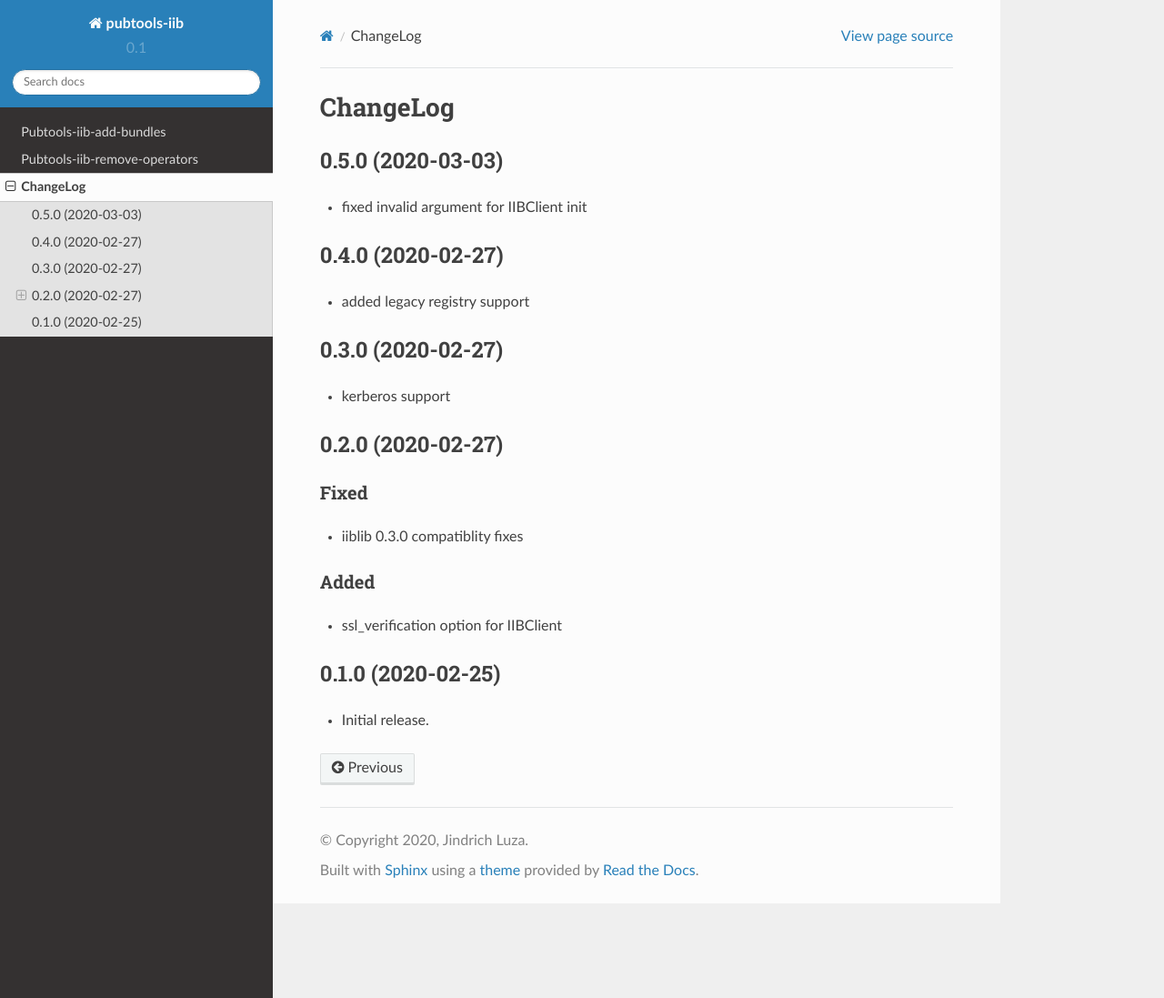
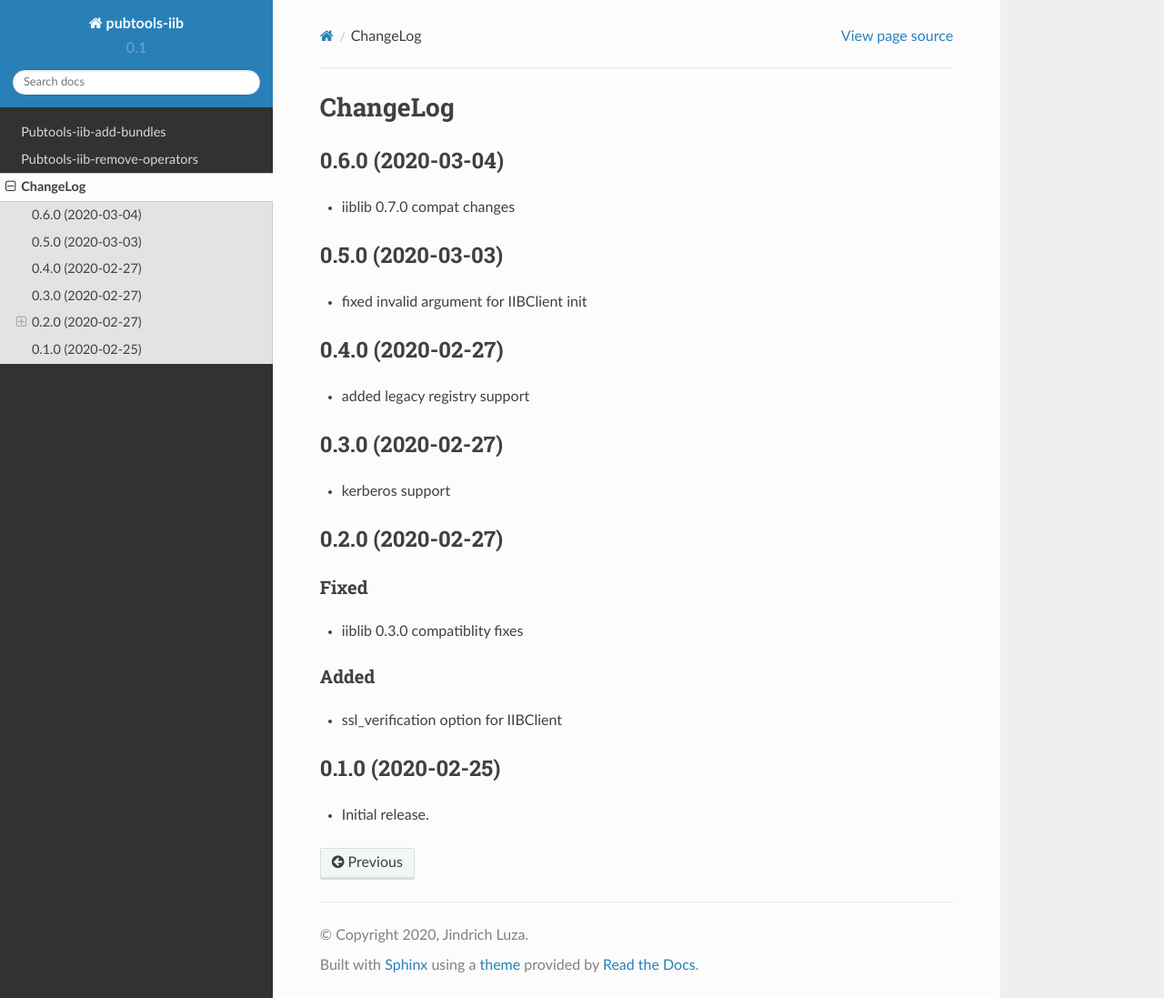
Before and after one commit to release-engineering/pubtools-iib, a Sphinx documentation site: the page built from docs/source/CHANGELOG.rst, in a window 1280 px wide and 1097 px high. Shown: the whole window at 91% size. Built offline with Sphinx 7.4.7 and the Read the Docs theme 2.0.0, drawn with Linux system fonts in a browser that asks for light colours.

Commit message:
v0.6.0 changelog

```diff
--- a/docs/source/CHANGELOG.rst
+++ b/docs/source/CHANGELOG.rst
@@ -1,5 +1,9 @@
 ChangeLog
 =========
+
+0.6.0 (2020-03-04)
+------------------
+* iiblib 0.7.0 compat changes
 
 0.5.0 (2020-03-03)
 ------------------
--- a/setup.py
+++ b/setup.py
@@ -67,7 +67,7 @@ if os.environ.get("READTHEDOCS", None):
 
 setup(
     name="pubtools-iib",
-    version="0.5.0",
+    version="0.6.0",
     description="Pubtools-iib",
     long_description=long_description,
     author="Jindrich Luza",
```
